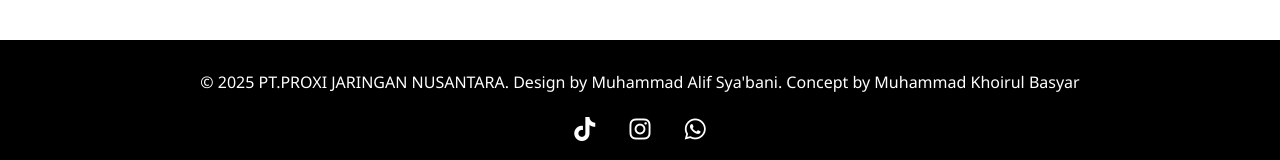
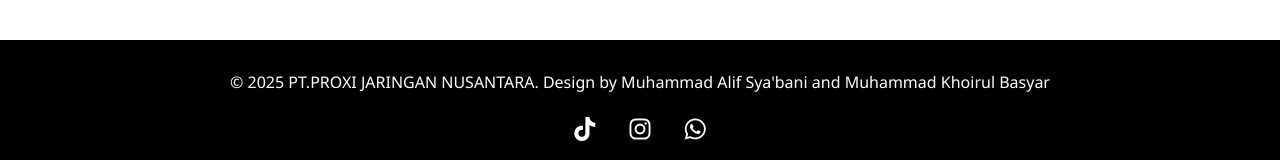
Before and after one commit to sukamager/Seputar-ProxiNet, a plain HTML site: page index.html in a window 1280 px wide. Shown: the part 2179-2339 px from the top of the page. Drawn offline with nearby package versions, Linux system fonts and the light colour scheme.

Commit message:
index.html

```diff
--- a/index.html
+++ b/index.html
@@ -276,7 +276,7 @@
   </section>
 
   <footer>
-    <p>&copy; 2025 PT.PROXI JARINGAN NUSANTARA. Design by Muhammad Alif Sya'bani. Concept by Muhammad Khoirul Basyar</p>
+    <p>&copy; 2025 PT.PROXI JARINGAN NUSANTARA. Design by Muhammad Alif Sya'bani and Muhammad Khoirul Basyar</p>
     <div class="social-icons">
       <a href="https://www.tiktok.com/@proxinet.jember?_t=ZS-9082moGNitA&_r=1"><i class="fab fa-tiktok"></i></a>
       <a href="https://www.instagram.com/proxinetjember?igsh=NTljMjh2M3duZWlh"><i class="fab fa-instagram"></i></a>
```
